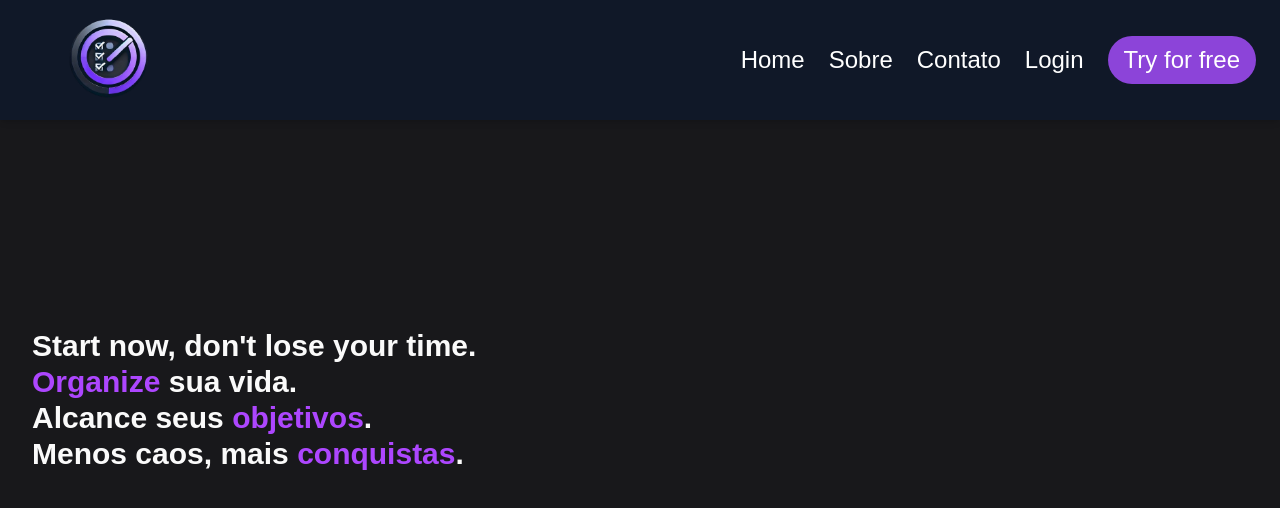
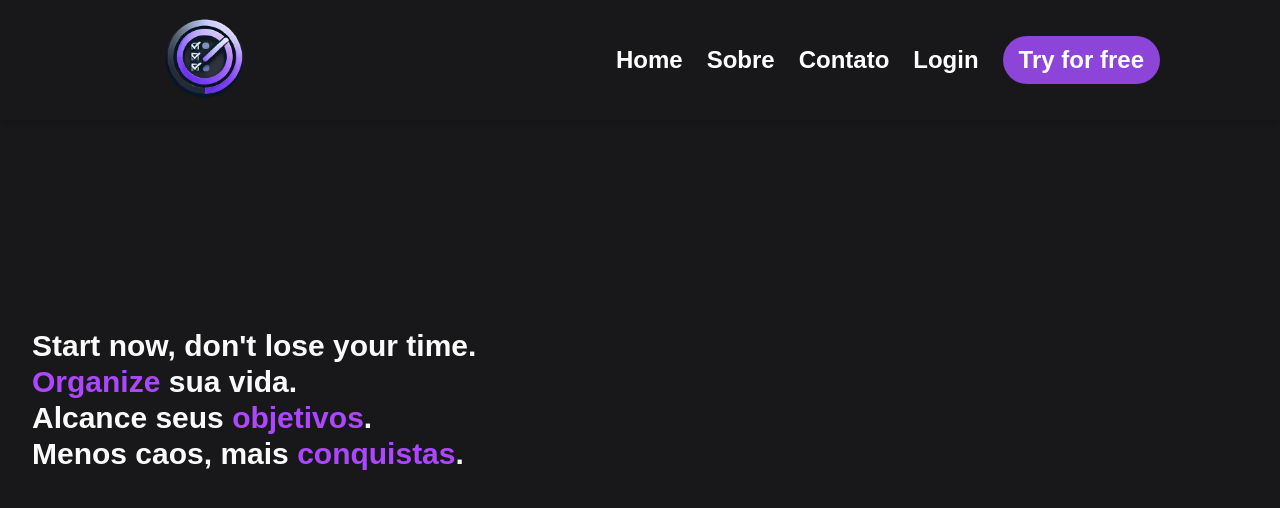
Before and after one commit to l-fraga2811/HabiTaskNext, a Next.js app in the folder habitask/frontend/: page / in a window 1280 px wide. Shown: the top 508 px of the page. Built offline with nearby package versions, Linux system fonts and the light colour scheme.

Commit message:
need to improve header

```diff
--- a/habitask/frontend/src/components/Header/Header.tsx
+++ b/habitask/frontend/src/components/Header/Header.tsx
@@ -1,30 +1,48 @@
-'use client';
-
 /*imports*/
 import Link from "next/link";
 import Image from "next/image";
-import { Inter } from "next/font/google";
+import logo from "../../public/logo.png";
+import { Geist } from "next/font/google";
+import { Tektur } from "next/font/google";
+import { purpleText } from "@/app/layout";
 
+//TODO: deixar o header menor, tipo todoist
+//TODO: deixar o header mais bonito e responsivo
+//TODO: fazer a pagina e os cards com opinioes embaixo
 const Header = () => {
-  const yellowtext = "hover:text-yellow-400 py-2 transition-colors";
+  const defaultColorText = "relative py-2 transition-colors hover:text-[#8c44d9] after:content-[''] after:absolute after:left-0 after:bottom-0 after:w-0 after:h-[2px]  after:bg-[#8c44d9] after:transition-all after:duration-400 hover:after:w-full";
+
   return (
     <>
-      <header className="fixed top-0 left-0 w-full h-30 bg-gray-900 text-white flex items-center justify-between px-6 shadow-md z-50">
-        <Link href="/">
+      <header className="fixed top-0 left-0 w-full h-30 bg-[#18181b] text-white flex items-center justify-between px-30 shadow-md z-50">
+        <div className="select-none">
           <Image
-                src={require("../../public/logo.png")}
-                alt="Logo"
-                width={170}
-                height={120}
-                className="object-contain"
-              />
+            src={logo}
+            alt="Logo"
+            width={170}
+            height={120}
+            className="object-contain"
+          />
+        </div>
+        <nav className="flex gap-6 text-2xl font-semibold">
+          <Link href="/" className={defaultColorText}>
+            Home
           </Link>
-        <nav className="flex gap-6 text-2xl font-medium">
-          <Link href="/" className={yellowtext}>Home</Link>
-          <Link href="/about" className={yellowtext}>Sobre</Link>
-          <Link href="/contact" className={yellowtext}>Contato</Link>
-          <Link href="/login" className={yellowtext+ " font-custom"}>Login</Link>
-          <Link href="/signup" className={yellowtext + " bg-[#8c44d9] px-4 py-2 rounded-full"}>Try for free</Link>
+          <Link href="/about" className={defaultColorText}>
+            Sobre
+          </Link>
+          <Link href="/contact" className={defaultColorText}>
+            Contato
+          </Link>
+          <Link href="/login" className={defaultColorText}>
+            Login
+          </Link>
+          <Link
+            href="/signup"
+            className={" bg-[#8c44d9] px-4 py-2 rounded-full font-(family-name:Tektur)"}
+          >
+            Try for free
+          </Link>
         </nav>
       </header>
       {/* Espaço para evitar sobreposição do conteúdo */}
```
